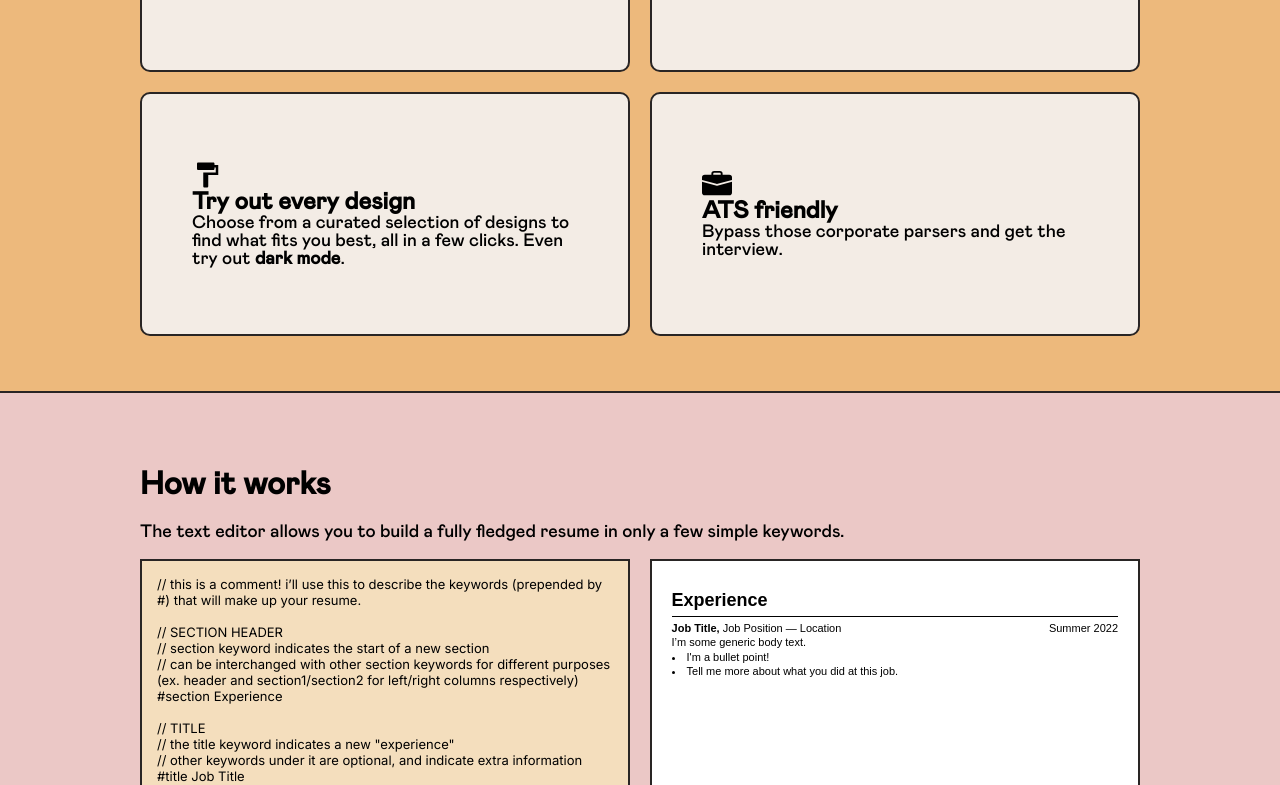
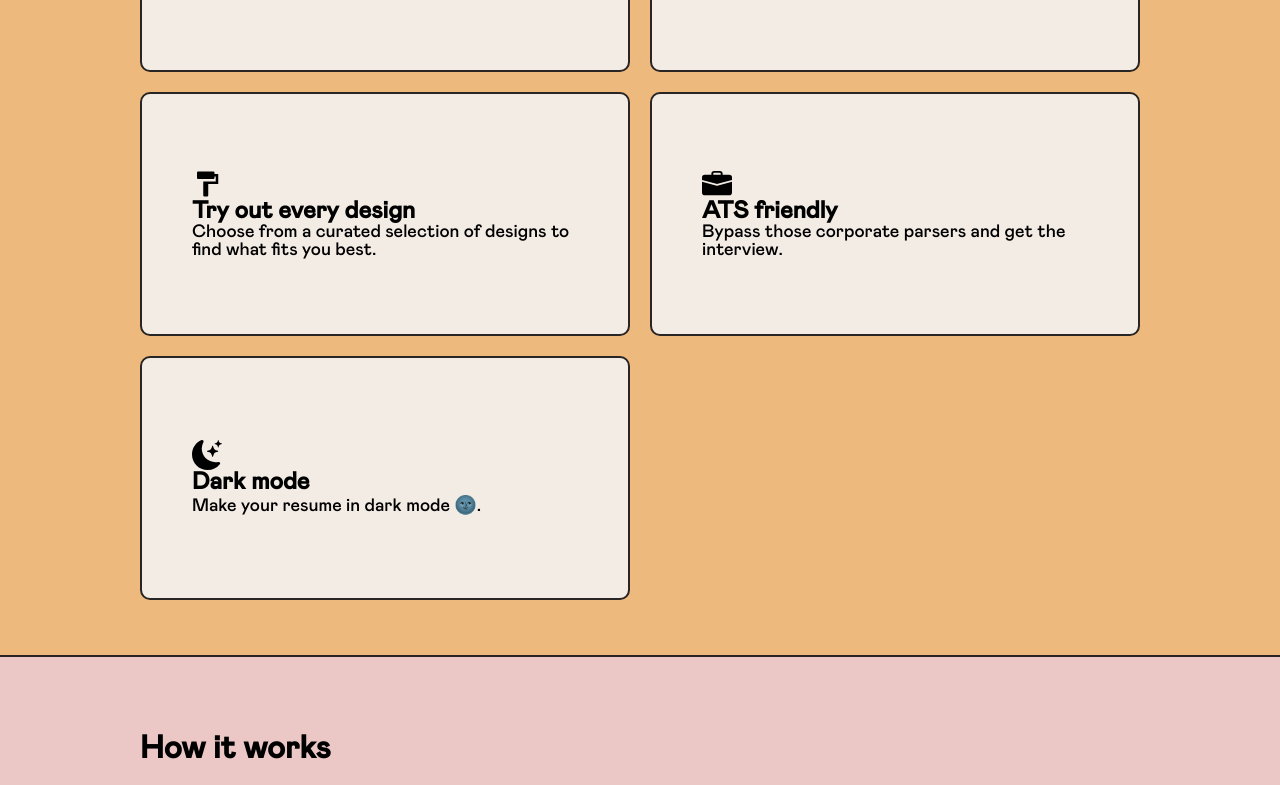
Before and after one commit to cnnmon/ezcv, a Next.js app: page / in a window 1280 px wide. Shown: the part 1272-2057 px from the top of the page. Built offline with nearby package versions, Linux system fonts and the light colour scheme.

Commit message:
dark mode hovering

```diff
--- a/pages/index.jsx
+++ b/pages/index.jsx
@@ -11,13 +11,14 @@ import {
   MdFormatPaint,
 } from 'react-icons/md';
 import { HiCursorClick, HiLightningBolt } from 'react-icons/hi';
-import { BsBriefcaseFill } from 'react-icons/bs';
+import { BsBriefcaseFill, BsFillMoonStarsFill } from 'react-icons/bs';
 import { motion } from 'framer-motion';
 import { Button, Content, Textbox } from '../components';
 import { COLORS, TRIGGERS } from '../constants';
 import splash from '../public/splash_image.gif';
 import logo from '../public/logo.png';
 import { parseIntoContent } from '../utils';
+import darkmoderesume from '../public/darkmoderesume.png';
 
 const styles = {
   page: {
@@ -203,6 +204,7 @@ export default function App() {
     `// this is a comment! i’ll use this to describe the keywords (prepended by #) that will make up your resume.\n\n// SECTION HEADER\n// section keyword indicates the start of a new section\n// can be interchanged with other section keywords for different purposes (ex. header and section1/section2 for left/right columns respectively)\n#section Experience\n\n// TITLE\n// the title keyword indicates a new "experience"\n// other keywords under it are optional, and indicate extra information\n#title Job Title\n#subtitle Job Position\n#description Location\n#date Summer 2022\n\n// BODY\n// any "non-keyworded" text written under a certain title is treated as part of the body text of that "experience"\n// start lines with - to form bullet points\nI’m some generic body text.\n- I'm a bullet point!\n- Tell me more about what you did at this job.`
   );
   const { content } = useMemo(() => parseIntoContent(text), [text]);
+  const [darkModeHovering, setDarkModeHovering] = useState(false);
 
   return (
     <>
@@ -291,13 +293,32 @@ export default function App() {
                 <h2>Try out every design</h2>
                 <p>
                   Choose from a curated selection of designs to find what fits
-                  you best, all in a few clicks. Even try out <b>dark mode</b>.
+                  you best.
                 </p>
               </Module>
               <Module>
                 <BsBriefcaseFill style={styles.icon} />
                 <h2>ATS friendly</h2>
                 <p>Bypass those corporate parsers and get the interview.</p>
+              </Module>
+              <Module
+                onMouseOver={() => setDarkModeHovering(true)}
+                onMouseLeave={() => setDarkModeHovering(false)}
+              >
+                <BsFillMoonStarsFill style={styles.icon} />
+                <h2>Dark mode</h2>
+                <p>Make your resume in dark mode 🌚.</p>
+                <div
+                  style={{
+                    position: 'absolute',
+                    width: 300,
+                    left: '40%',
+                    marginBottom: 300,
+                    display: darkModeHovering ? 'block' : 'none',
+                  }}
+                >
+                  <Image alt="dark mode resume" src={darkmoderesume} />
+                </div>
               </Module>
             </Modules>
           </Body>
```
Also changed, not shown: public/darkmoderesume.png (added).
